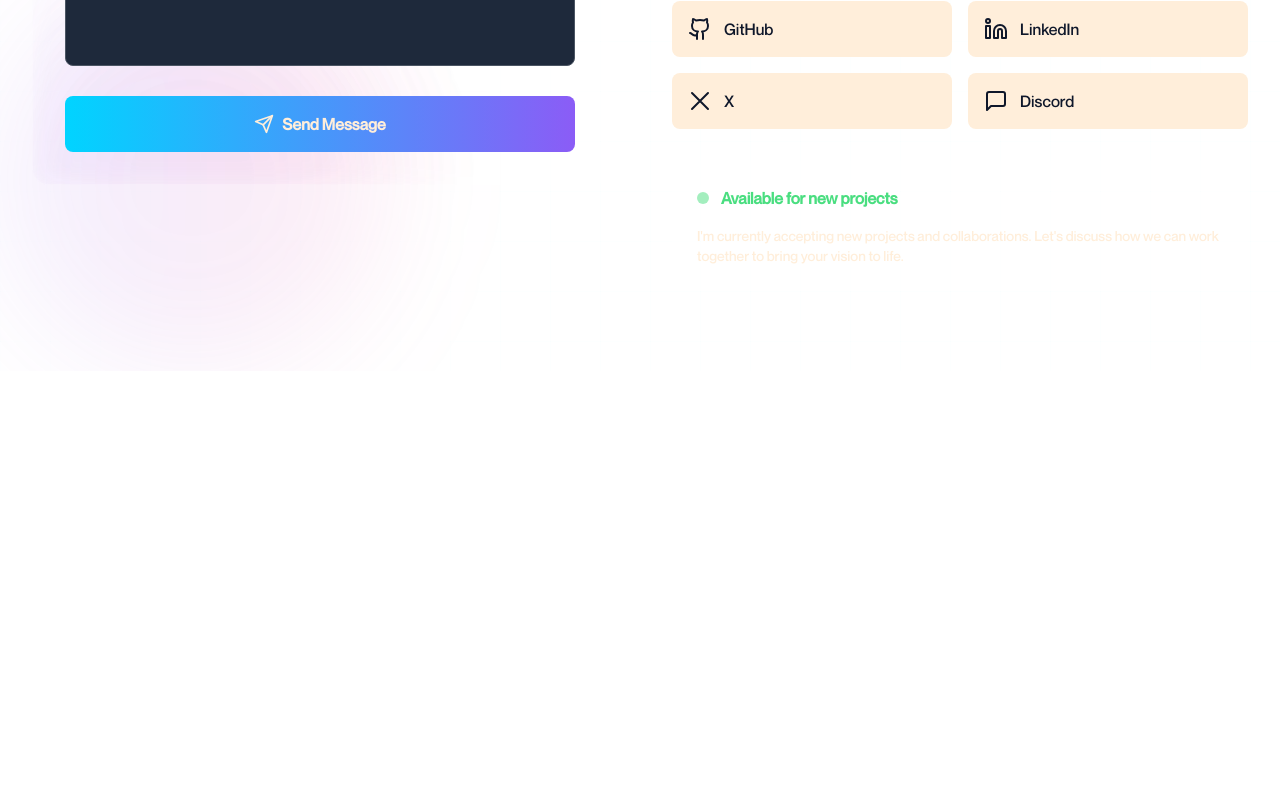
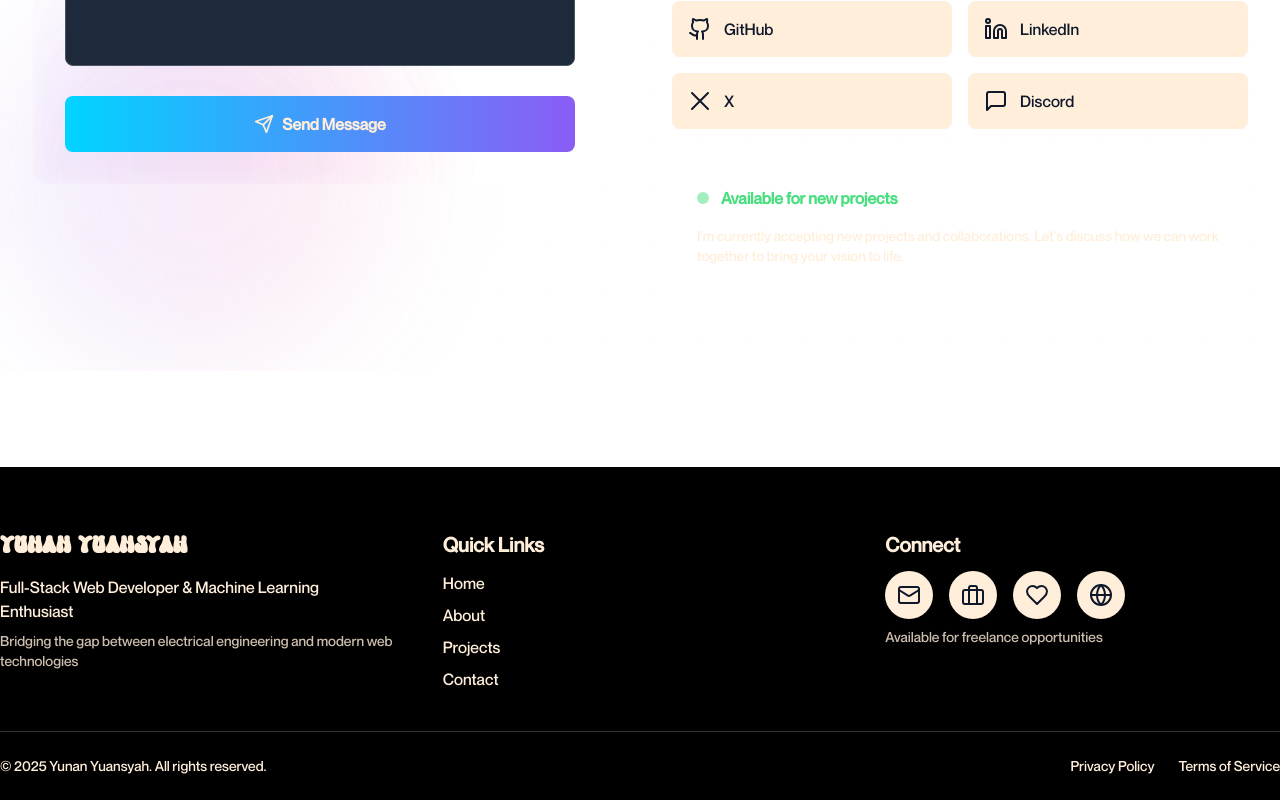
Before and after one commit to yunanyuansyah/fixed-portofolio, a Next.js app: page / in a window 1280 px wide. Shown: the part 6666-7466 px from the top of the page. Before the commit the page ends 7037 px from the top, so only its background shows below. Built offline with nearby package versions, Linux system fonts and the light colour scheme.

Commit message:
Add Footer component to RootLayout for improved site navigation

```diff
--- a/app/layout.tsx
+++ b/app/layout.tsx
@@ -2,6 +2,7 @@ import type { Metadata } from 'next'
 import './globals.css'
 import { Toaster } from 'react-hot-toast'
 import { sunnyEvening, tuskerGrotesk, neueMontreal } from './fonts'
+import Footer from '../components/Footer'
 
 export const metadata: Metadata = {
   title: 'My Portfolio - Creative Developer',
@@ -44,6 +45,7 @@ export default function RootLayout({
           ))}
         </div>
         {children}
+        <Footer />
         <Toaster
           position="top-right"
           toastOptions={{
--- /dev/null
+++ b/components/Footer.tsx
@@ -0,0 +1,70 @@
+'use client'
+
+import { motion } from 'framer-motion'
+import { Github, Linkedin, Mail, Briefcase, Heart, Globe } from 'lucide-react'
+
+export default function Footer() {
+  return (
+    <footer className="w-full pt-16 pb-6 mt-24" style={{ backgroundColor: '#000' }}>
+      <motion.div
+        initial={{ opacity: 0, y: 30 }}
+        animate={{ opacity: 1, y: 0 }}
+        transition={{ duration: 0.8 }}
+        className="container-custom"
+      >
+        {/* Top Section */}
+        <div className="grid md:grid-cols-3 gap-12 mb-10">
+          {/* Profile */}
+          <div>
+            <div className="text-2xl font-sunny font-bold mb-3" style={{ color: 'rgb(255,238,218)' }}>
+              YUNAN YUANSYAH
+            </div>
+            <div className="font-medium mb-2" style={{ color: 'rgb(255,238,218)' }}>
+              Full-Stack Web Developer & Machine Learning Enthusiast
+            </div>
+            <div className="text-sm opacity-80" style={{ color: 'rgb(255,238,218)' }}>
+              Bridging the gap between electrical engineering and modern web technologies
+            </div>
+          </div>
+          {/* Quick Links */}
+          <div>
+            <div className="text-xl font-bold mb-3" style={{ color: 'rgb(255,238,218)' }}>
+              Quick Links
+            </div>
+            <ul className="space-y-2">
+              <li><a href="#home" className="hover:underline" style={{ color: 'rgb(255,238,218)' }}>Home</a></li>
+              <li><a href="#about" className="hover:underline" style={{ color: 'rgb(255,238,218)' }}>About</a></li>
+              <li><a href="#projects" className="hover:underline" style={{ color: 'rgb(255,238,218)' }}>Projects</a></li>
+              <li><a href="#contact" className="hover:underline" style={{ color: 'rgb(255,238,218)' }}>Contact</a></li>
+            </ul>
+          </div>
+          {/* Connect */}
+          <div>
+            <div className="text-xl font-bold mb-3" style={{ color: 'rgb(255,238,218)' }}>
+              Connect
+            </div>
+            <div className="flex space-x-4 mb-2">
+              <a href="mailto:hello@yourname.com" className="p-3 rounded-full" style={{ backgroundColor: 'rgb(255,238,218)' }}><Mail className="w-6 h-6" style={{ color: '#0f172a' }} /></a>
+              <a href="#" className="p-3 rounded-full" style={{ backgroundColor: 'rgb(255,238,218)' }}><Briefcase className="w-6 h-6" style={{ color: '#0f172a' }} /></a>
+              <a href="#" className="p-3 rounded-full" style={{ backgroundColor: 'rgb(255,238,218)' }}><Heart className="w-6 h-6" style={{ color: '#0f172a' }} /></a>
+              <a href="#" className="p-3 rounded-full" style={{ backgroundColor: 'rgb(255,238,218)' }}><Globe className="w-6 h-6" style={{ color: '#0f172a' }} /></a>
+            </div>
+            <div className="text-sm opacity-80" style={{ color: 'rgb(255,238,218)' }}>
+              Available for freelance opportunities
+            </div>
+          </div>
+        </div>
+        {/* Divider */}
+        <div className="border-t border-white/20 my-6" />
+        {/* Bottom Section */}
+        <div className="flex flex-col md:flex-row items-center justify-between gap-4 text-sm" style={{ color: 'rgb(255,238,218)' }}>
+          <div>&copy; {new Date().getFullYear()} Yunan Yuansyah. All rights reserved.</div>
+          <div className="flex space-x-6">
+            <a href="#" className="hover:underline">Privacy Policy</a>
+            <a href="#" className="hover:underline">Terms of Service</a>
+          </div>
+        </div>
+      </motion.div>
+    </footer>
+  )
+}
```
